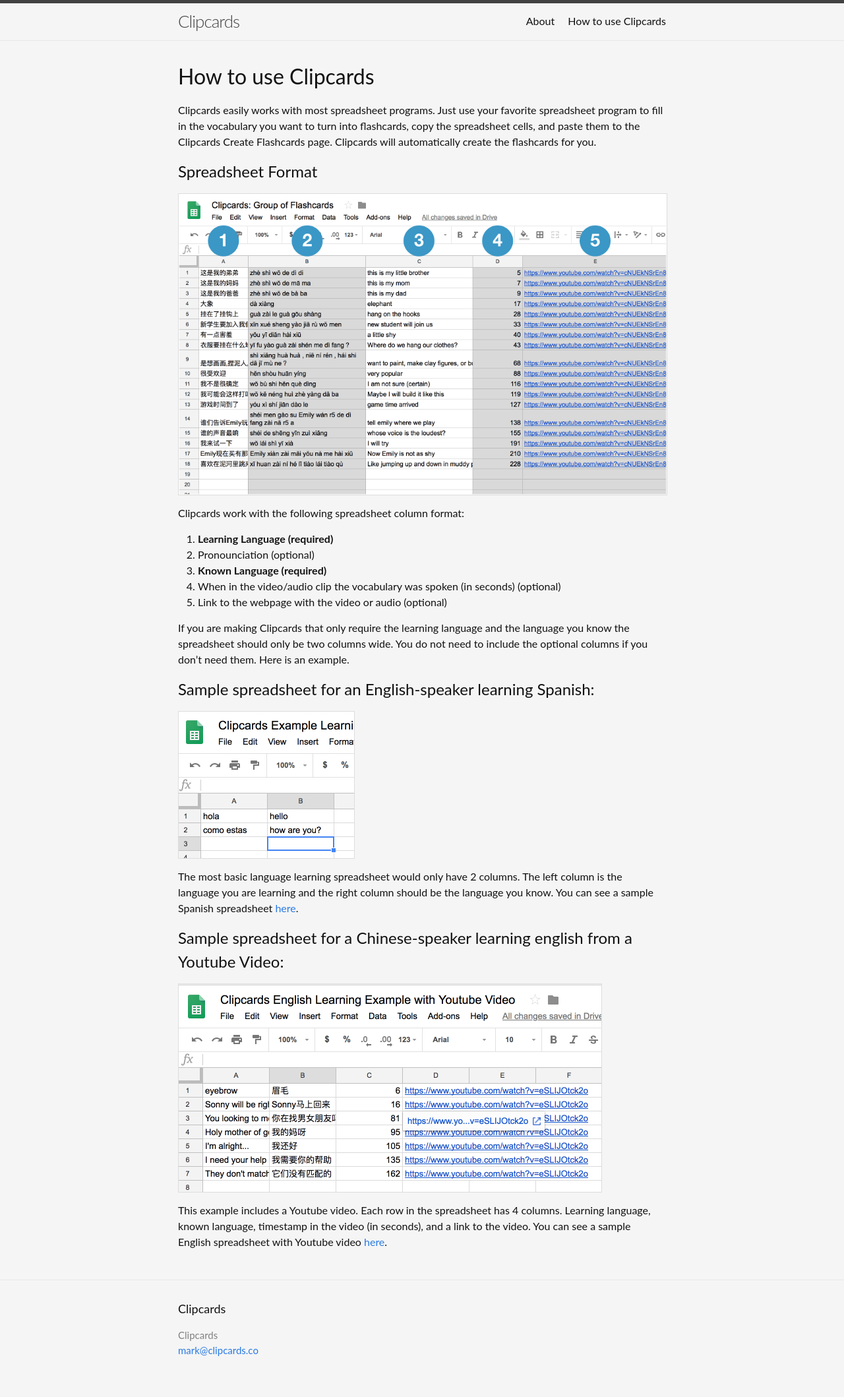
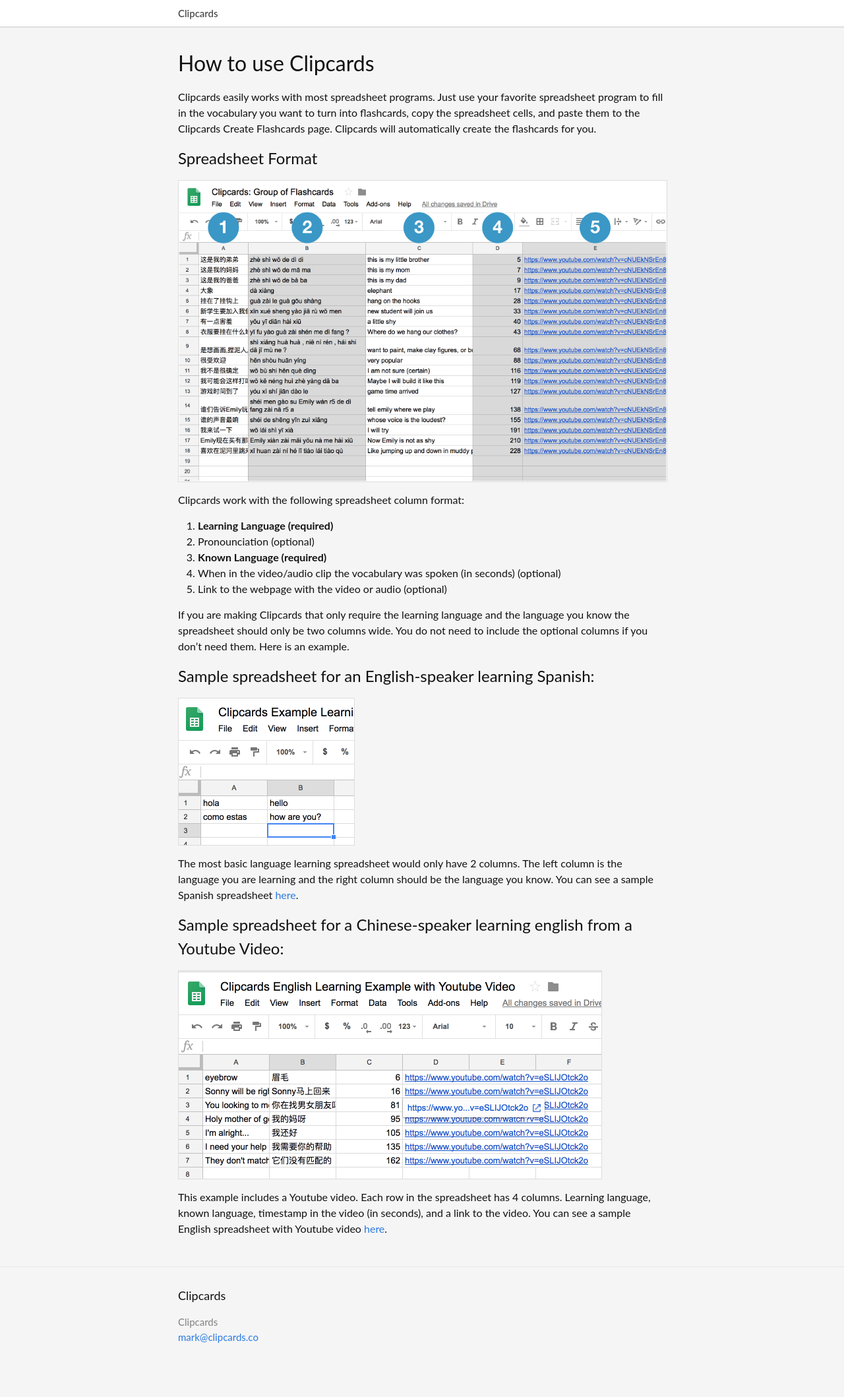
Before and after one commit to marksbren-clipcard-docs/clipcard-docs, a Jekyll site: the page built from index.md, in a window 1280 px wide. Shown: the whole page at 66% size. Built offline with Jekyll 4.4.1, drawn with Linux system fonts in a browser that asks for light colours; our own code applies the rules of GitHub Pages for plain Markdown files.

Commit message:
blog update

```diff
--- a/_config.yml
+++ b/_config.yml
@@ -19,6 +19,7 @@ description: >- # this means to ignore newlines until "baseurl:"
 
 baseurl: "" # the subpath of your site, e.g. /blog
 url: "http://blog.clipcards.co" # the base hostname & protocol for your site, e.g. http://example.com
+google_analytics: ""
 
 # Build settings
 markdown: kramdown
--- a/_includes/header.html
+++ b/_includes/header.html
@@ -3,7 +3,7 @@
   <div class="wrapper">
     {%- assign default_paths = site.pages | map: "path" -%}
     {%- assign page_paths = site.header_pages | default: default_paths -%}
-    <a class="site-title" rel="author" href="{{ "/" | relative_url }}">{{ site.title | escape }}</a>
+    <a class="site-title" rel="author" href="http://clipcards.co">{{ site.title | escape }}</a>
 
     {%- if page_paths -%}
       <nav class="site-nav">
@@ -15,15 +15,6 @@
             </svg>
           </span>
         </label>
-
-        <div class="trigger">
-          {%- for path in page_paths -%}
-            {%- assign my_page = site.pages | where: "path", path | first -%}
-            {%- if my_page.title -%}
-            <a class="page-link" href="{{ my_page.url | relative_url }}">{{ my_page.title | escape }}</a>
-            {%- endif -%}
-          {%- endfor -%}
-        </div>
       </nav>
     {%- endif -%}
   </div>
--- a/_sass/minima/_layout.scss
+++ b/_sass/minima/_layout.scss
@@ -2,19 +2,17 @@
  * Site header
  */
 .site-header {
-  border-top: 5px solid $grey-color-dark;
-  border-bottom: 1px solid $grey-color-light;
-  min-height: $spacing-unit * 1.865;
+  border-bottom: 2px solid rgba(34,36,38,.15);
+  background: #ffffff;
+  line-height: 40px;
 
   // Positioning context for the mobile navigation icon
   position: relative;
 }
 
 .site-title {
-  @include relative-font-size(1.625);
-  font-weight: 300;
-  line-height: $base-line-height * $base-font-size * 2.25;
-  letter-spacing: -1px;
+  font-size: 15px;
+  font-weight: 500;
   margin-bottom: 0;
   float: left;
 
--- a/index.md
+++ b/index.md
@@ -1,7 +1,4 @@
 ---
-# Feel free to add content and custom Front Matter to this file.
-# To modify the layout, see https://jekyllrb.com/docs/themes/#overriding-theme-defaults
-
 layout: default
 ---
 # How to use Clipcards
@@ -23,9 +20,9 @@ If you are making Clipcards that only require the learning language and the lang
 ## Sample spreadsheet for an English-speaker learning Spanish:
 ![learning spanish example](/spanish-example.png)
 
-The most basic language learning spreadsheet would only have 2 columns. The left column is the language you are learning and the right column should be the language you know. You can see a sample Spanish spreadsheet [here](https://docs.google.com/spreadsheets/d/1HmpwskKILdQWSs8GHoQ1FAPGu80at_nj90Ctqg_gs9U/edit?usp=sharing).
+The most basic language learning spreadsheet would only have 2 columns. The left column is the language you are learning and the right column should be the language you know. You can see a sample Spanish spreadsheet [here](https://docs.google.com/spreadsheets/d/1HmpwskKILdQWSs8GHoQ1FAPGu80at_nj90Ctqg_gs9U/edit?usp=sharing){:target="_blank"}.
 
 ## Sample spreadsheet for a Chinese-speaker learning english from a Youtube Video:
 ![learning english example](/english-example.png)
 
-This example includes a Youtube video. Each row in the spreadsheet has 4 columns. Learning language, known language, timestamp in the video (in seconds), and a link to the video. You can see a sample English spreadsheet with Youtube video [here](https://docs.google.com/spreadsheets/d/1DBz6FHZ0Xt_hEuxcyRTB9t9zf0A2Cs7_YXraY-5yX0c/edit?usp=sharing).
+This example includes a Youtube video. Each row in the spreadsheet has 4 columns. Learning language, known language, timestamp in the video (in seconds), and a link to the video. You can see a sample English spreadsheet with Youtube video [here](https://docs.google.com/spreadsheets/d/1DBz6FHZ0Xt_hEuxcyRTB9t9zf0A2Cs7_YXraY-5yX0c/edit?usp=sharing){:target="_blank"}.
```
